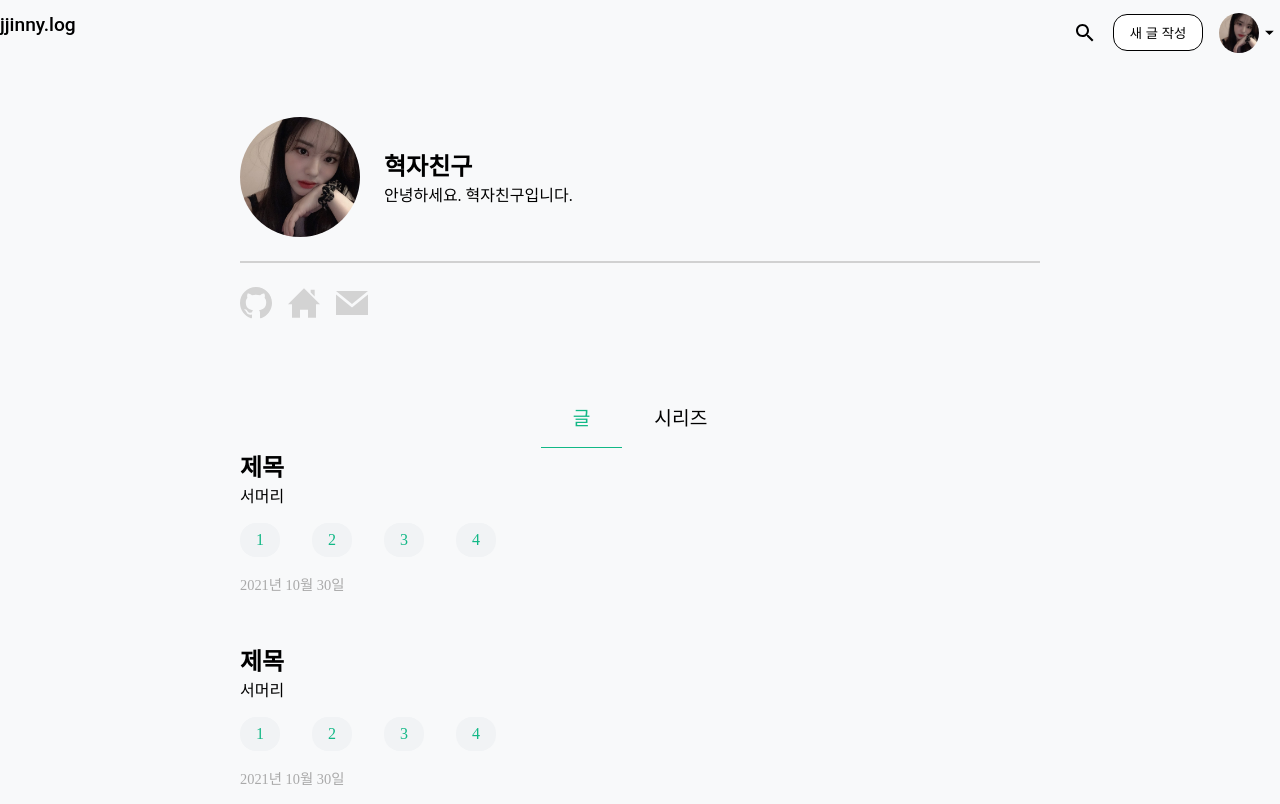
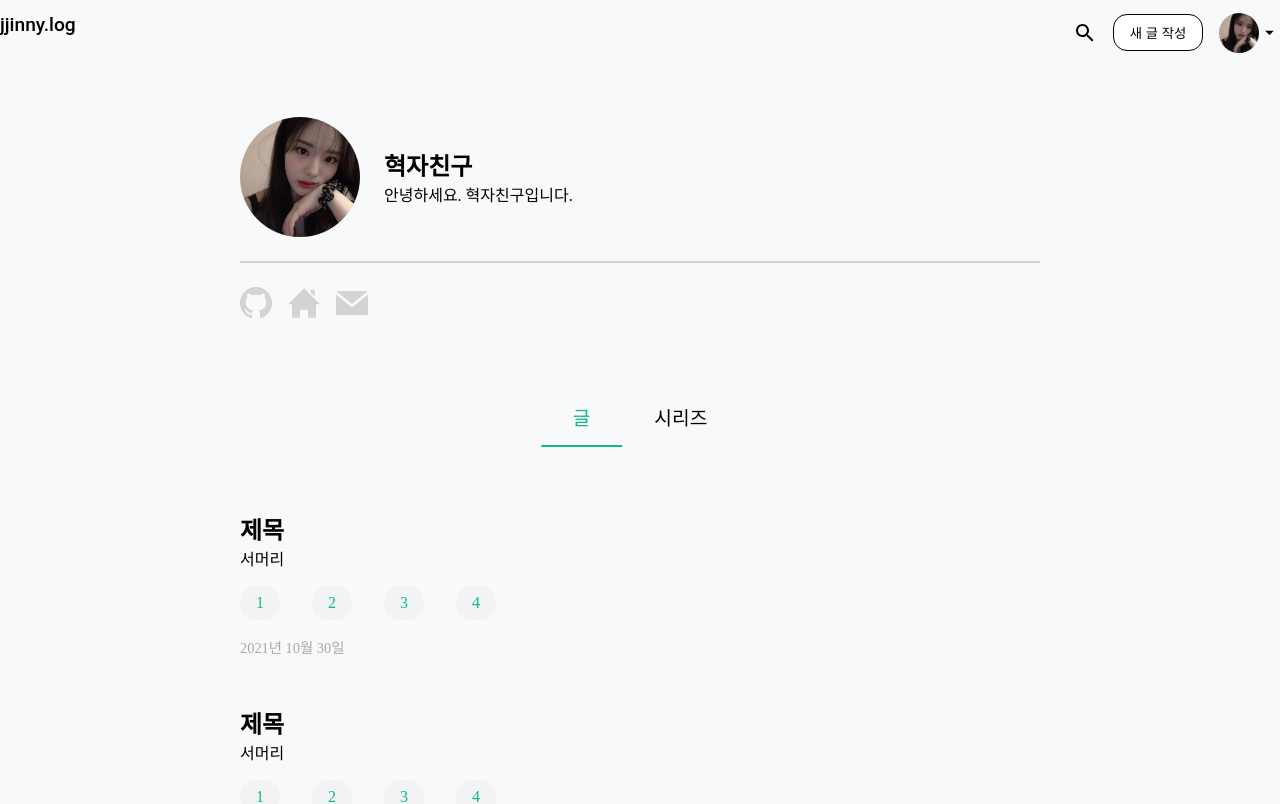
Before and after one commit to WE-SOPT-29th-Web-Part/Hyukjin-Kwon, a React (Create React App) app in the folder velog-clone-react/: page / in a window 1280 px wide. Shown: the top 804 px of the page. Built offline with nearby package versions, Linux system fonts and the light colour scheme.

Commit message:
feat: :sparkles: 애니메이션 추가

```diff
--- a/velog-clone-react/src/core/Router.jsx
+++ b/velog-clone-react/src/core/Router.jsx
@@ -7,8 +7,9 @@ function Router() {
   return (
     <BrowserRouter>
       <Routes>
-        <Route path="/" element={<MainPage />} />
-        <Route path="/series" element={<MainPage />} />
+        <Route path="/" element={<MainPage />}>
+          <Route path="/series" element={<MainPage />} />
+        </Route>
         <Route path="/write" element={<WritePage />} />
       </Routes>
     </BrowserRouter>
--- a/velog-clone-react/src/pages/MainPage/index.jsx
+++ b/velog-clone-react/src/pages/MainPage/index.jsx
@@ -67,21 +67,40 @@ const Container = styled.main`
 
 const TypeSelector = styled.div`
   width: 800px;
-  margin: 0 auto;
+  margin: 5% auto;
   display: flex;
   justify-content: center;
 `;
 
 const ArticleType = styled.button`
+  position: relative;
   padding: 1rem 2rem;
   background-color: transparent;
 
   font-weight: 500;
   font-size: 1.2rem;
 
+  &::after {
+    content: '';
+    height: 2px;
+    position: absolute;
+    bottom: 0;
+    left: 50%;
+    transform: translateX(-50%);
+
+    width: 0;
+    background-color: rgb(18, 184, 134);
+    transition: width 300ms ease-in;
+  }
+
   ${(props) => (props.isActive ? `
     color: rgb(18, 184, 134);
-    border-bottom: 1px solid rgb(18, 184, 134);
+
+    &::after {
+      width: 100%;
+      transition: width 300ms ease-in;
+    }
+
   ` : '')}
 `;
 
```
